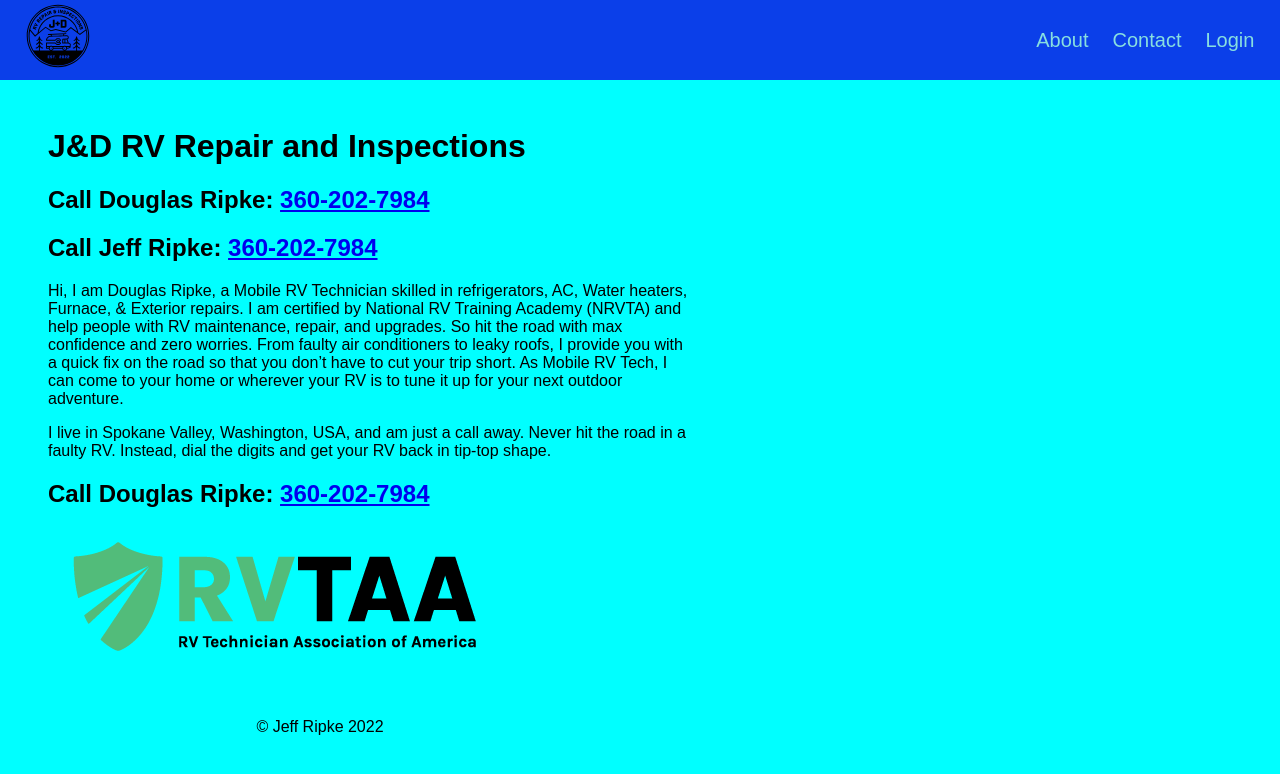
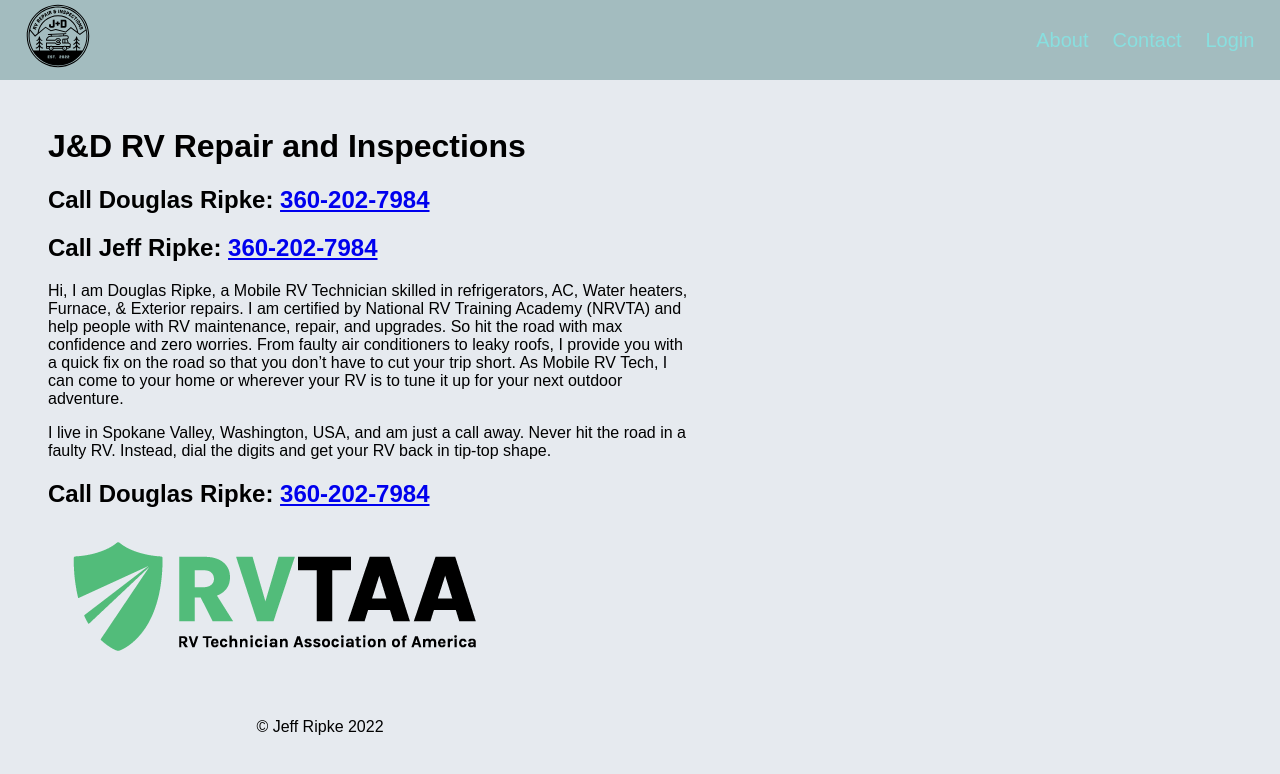
Before and after one commit to jripke74/jdrv, a React (Create React App) app: page / in a window 1280 px wide. Shown: the top 774 px of the page. Built offline with nearby package versions, Linux system fonts and the light colour scheme.

Commit message:
add rel a tag

```diff
--- a/src/components/layout/MainNavigation.module.css
+++ b/src/components/layout/MainNavigation.module.css
@@ -5,7 +5,7 @@
   padding: 0 2%;
   justify-content: space-between;
   align-items: center;
-  background-color: #0b3fe9;
+  background-color: #a3bcbf;
 }
 
 .logo {
--- a/src/index.css
+++ b/src/index.css
@@ -5,7 +5,7 @@
 body {
   font-family: sans-serif;
   margin: 0;
-  background-color: aqua;
+  background-color: rgb(230, 234, 239);
 }
 
 .centered {
--- a/src/pages/Main.js
+++ b/src/pages/Main.js
@@ -34,7 +34,7 @@ const Main = () => {
         <h2>
           Call Douglas Ripke: <a href="tel:360-202-7984">360-202-7984</a>
         </h2>
-        <a href={locatorUrl} target="_blank">
+        <a href={locatorUrl} target="_blank" rel="noreferrer">
           <img src={rvtaaLogo} alt="RVTAA Logo" />
         </a>
       </div>
```
